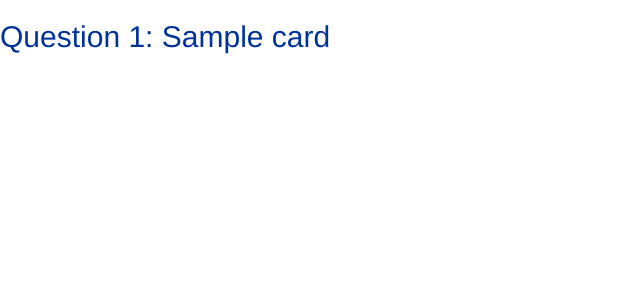
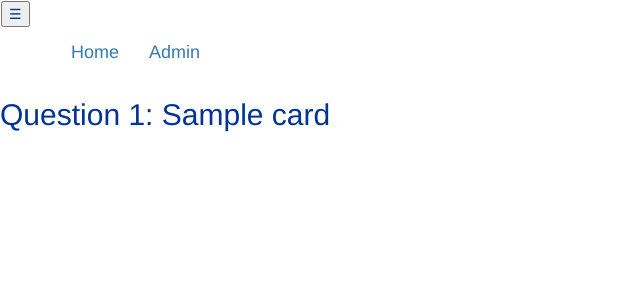
Before and after one commit to chrishaining/django_quiz, a Django app: page /cards/ in a window 1280 px wide. Shown: the top 300 px of the page, without its empty margins (0-640 px from the left). Run offline with Django 3.2, Linux system fonts and the light colour scheme; tables that the repository leaves empty hold one stand-in row (values such as "Sample post"); some libraries are stand-ins or nearby versions.

Commit message:
adds navbar

```diff
--- a/quiz/templates/base.html
+++ b/quiz/templates/base.html
@@ -12,6 +12,20 @@
 	<title>Quiz</title>
 </head>
 <body>
+        <div class="header">
+                <nav class="navbar navbar-expand-md">
+                    <button class="navbar-toggler hidden-sm" data-toggle="collapse" data-target="#navbarMenu">
+                        <span class="navbar-toggler-icon">&#9776</span>
+                    </button>
+                    <div class="collapse navbar-collapse" id="navbarMenu">
+                        <ul class="navbar-nav">
+                            <li class="nav"><a class="navbar-brand" href="{% url 'index' %}">Home</a></li>
+                            <li class="nav"><a class="navbar-brand" href="/admin">Admin</a></li>
+                        </ul>
+                    </div>
+                </nav>
+            </div>
+
 	{% block content %}
 
     {% endblock %}
```
Also changed, not shown: quiz/seeds.json (+10 -0 lines).
